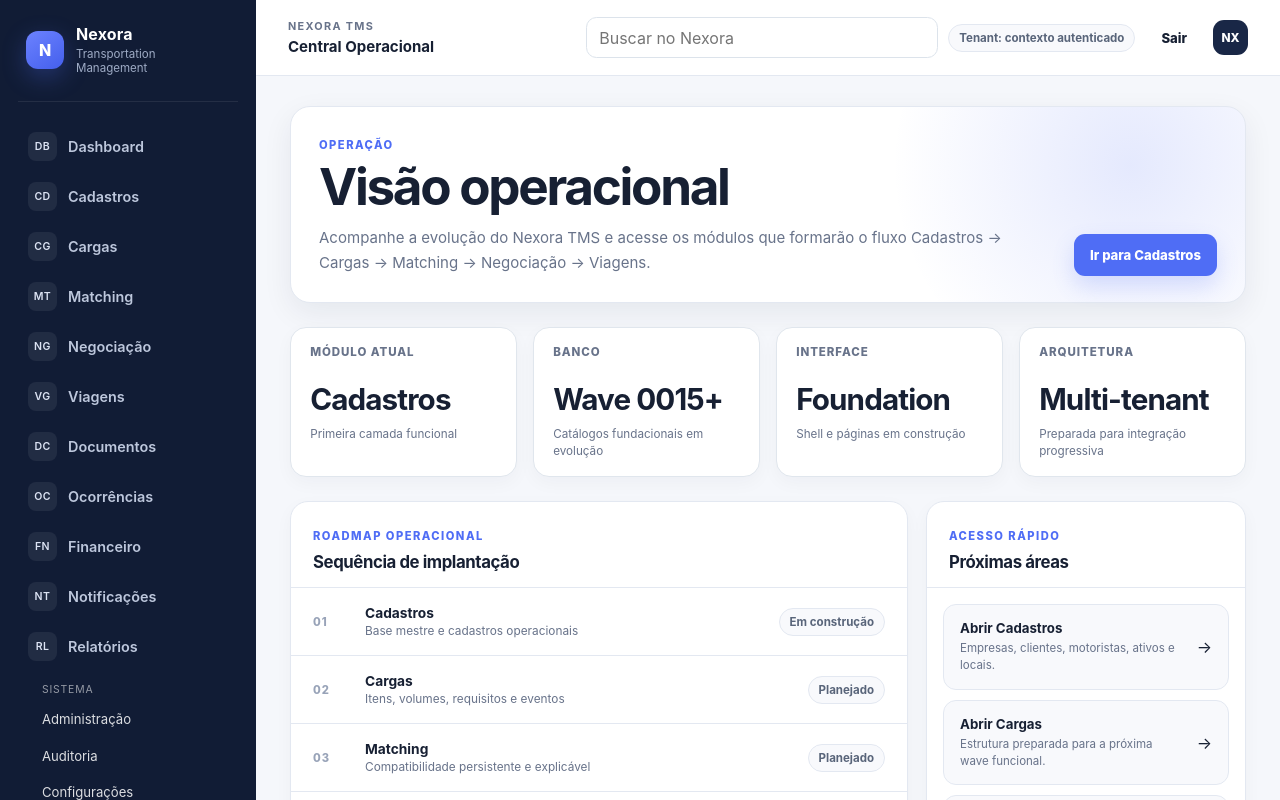
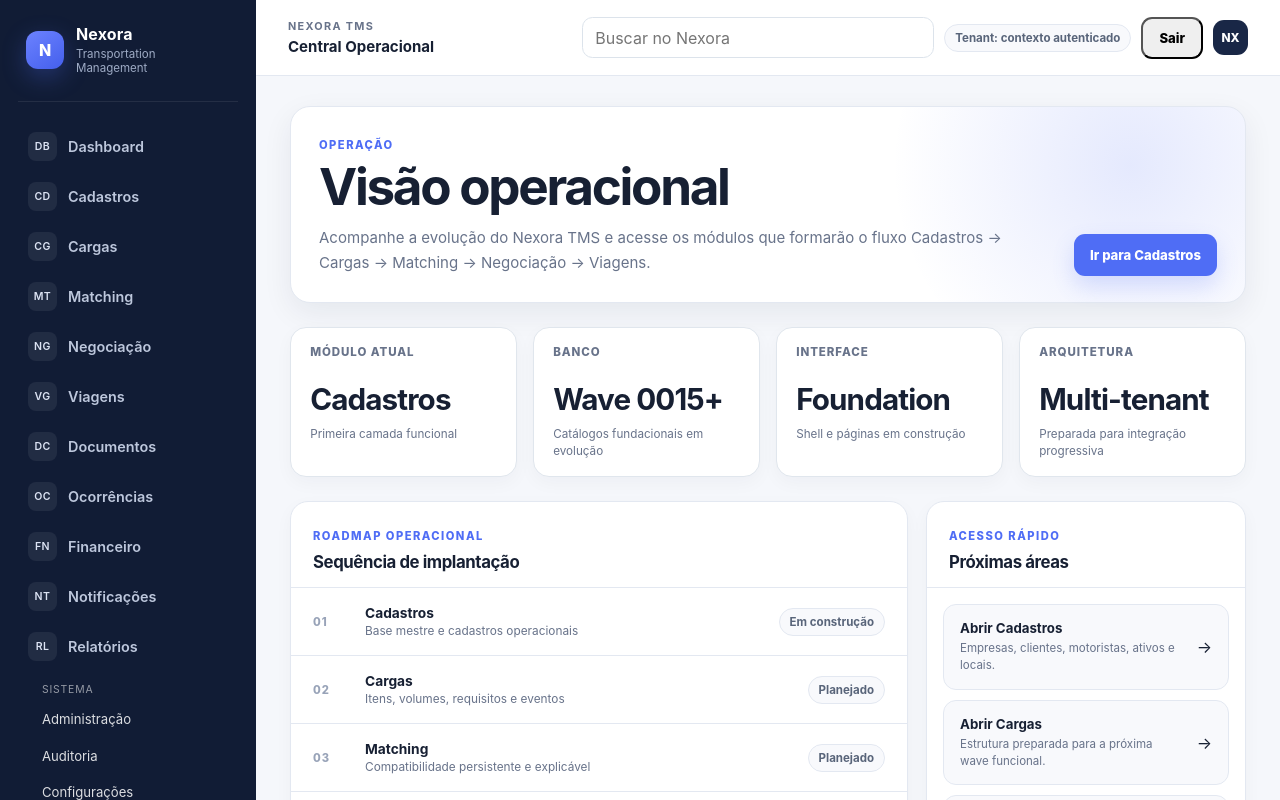
Before and after one commit to brunabarrichello/nexora-tms, a Next.js app in the folder apps/web/: page / in a window 1280 px wide. Shown: the top 800 px of the page. Built offline with nearby package versions, Linux system fonts and the light colour scheme.

Commit message:
fix(iam): require explicit logout submission

```diff
--- a/apps/web/app/_components/app-shell.tsx
+++ b/apps/web/app/_components/app-shell.tsx
@@ -78,9 +78,11 @@ export function AppShell({ children }: Readonly<{ children: ReactNode }>) {
               <input type="search" placeholder="Buscar no Nexora" />
             </label>
             <span className="tenant-chip">Tenant: contexto autenticado</span>
-            <a className="button" href="/auth/logout">
-              Sair
-            </a>
+            <form action="/auth/logout" method="get">
+              <button className="button" type="submit">
+                Sair
+              </button>
+            </form>
             <div className="avatar" aria-label="Sessão autenticada">
               NX
             </div>
```
